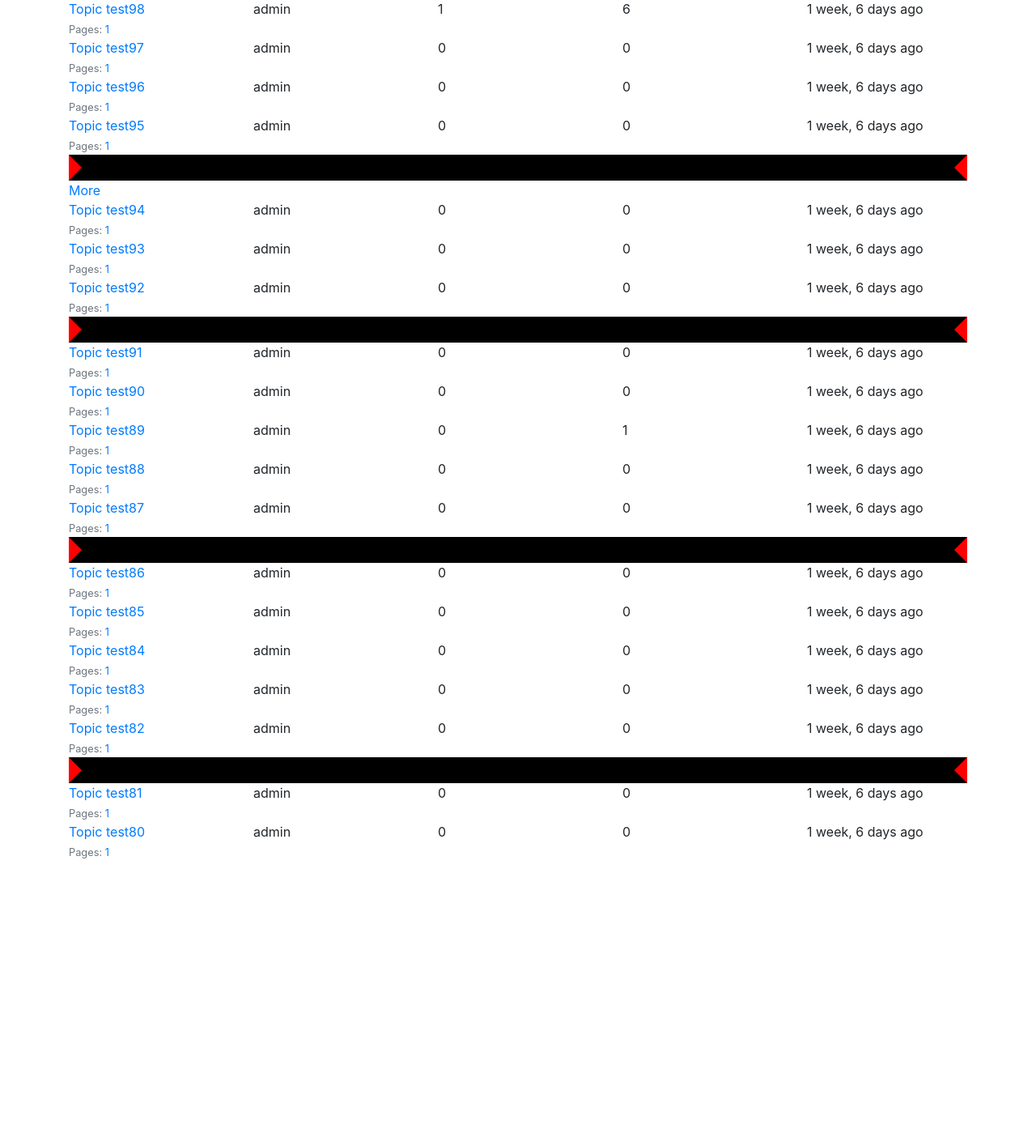
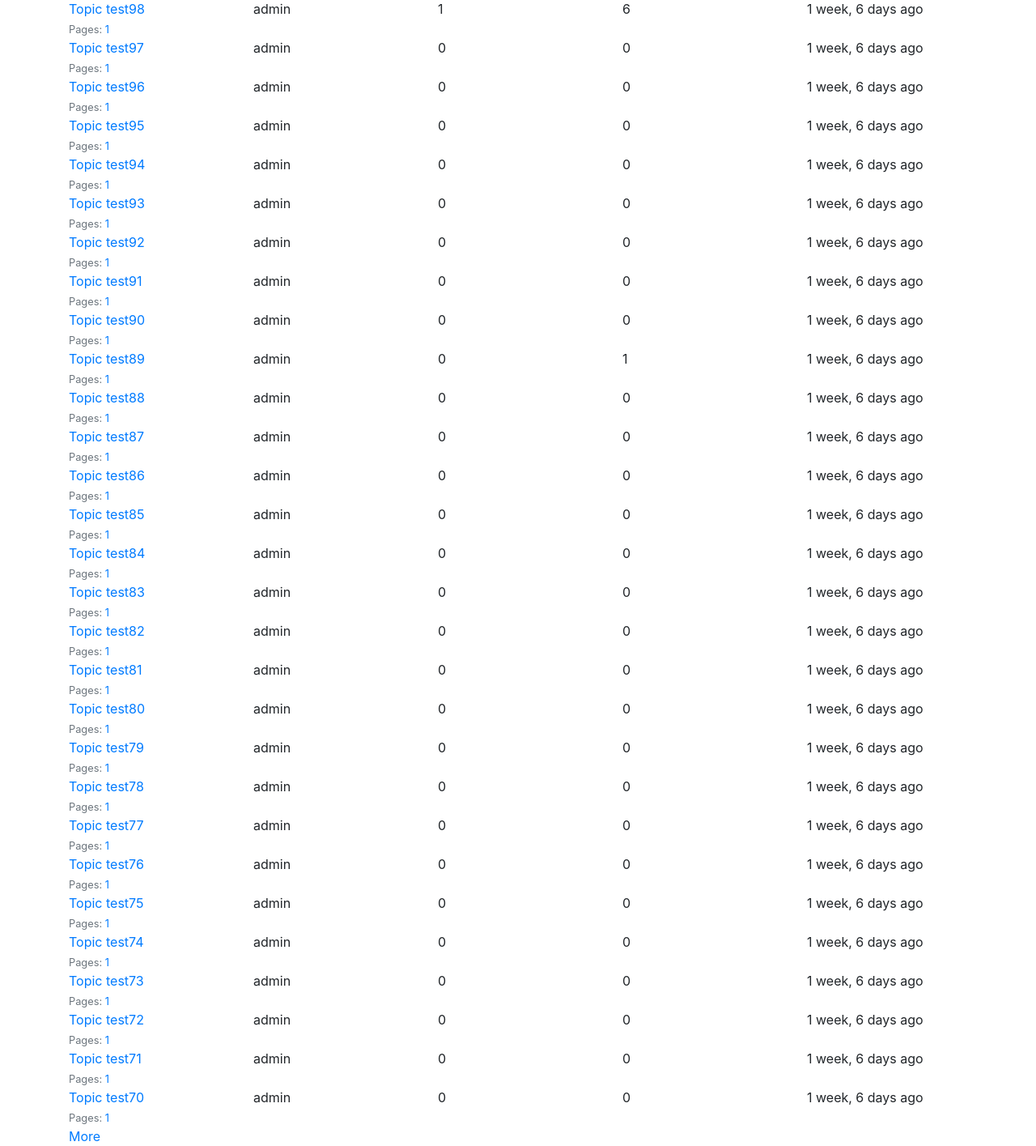
Before and after one commit to volodindmitriy121/RoockLabTestBlog, a Django app: page /boards/1/ in a window 1280 px wide. Shown: the part 287-1702 px from the top of the page at 81% size. Before the commit the page ends 1347 px from the top, so only its background shows below. Run offline with Django 3.2, Linux system fonts and the light colour scheme; data comes from the database, SQL or seed files in the repository; some libraries are stand-ins or nearby versions.

Commit message:
Infinite scroll, reply ajax(WIP)

```diff
--- a/RoockLabTestBlog/urls.py
+++ b/RoockLabTestBlog/urls.py
@@ -42,7 +42,10 @@ urlpatterns = [
 
 
     url(r'^boards/(?P<pk>\d+)/topics/(?P<topic_pk>\d+)/$', views.PostListView.as_view(), name='topic_posts'),
-    url(r'^boards/(?P<pk>\d+)/topics/(?P<topic_pk>\d+)/reply/$', views.reply_topic, name='reply_topic'),
+
+    # url(r'^boards/(?P<pk>\d+)/topics/(?P<topic_pk>\d+)/reply/$', views.reply_topic, name='reply_topic'),
+    url(r'^boards/(?P<pk>\d+)/topics/(?P<topic_pk>\d+)/reply/$', views.reply_post, name='reply_topic'),
+
     url(r'^signup/$', accounts_views.signup, name='signup'),
     url(r'^login/$', auth_views.LoginView.as_view(template_name='login.html'), name='login'),
     url(r'^logout/$', auth_views.LogoutView.as_view(), name='logout'),
--- a/boards/views.py
+++ b/boards/views.py
@@ -13,12 +13,11 @@ from rest_framework import permissions
 from .serializers import BoardSerializer, TopicSerializer
 from rest_framework import viewsets
 from django.http import JsonResponse
-from social_django.models import UserSocialAuth
-from django.contrib.auth import update_session_auth_hash
-from django.contrib.auth.forms import AdminPasswordChangeForm, PasswordChangeForm
-from django.contrib import messages
+
+
 # ---------------------------------------------------------------
 # Block of ajax boards views
+
 
 def save_board_form(request, form, template_name):
     data = {}
@@ -71,10 +70,80 @@ def board_delete(request, pk):
 
     return JsonResponse(data)
 
+
 # --------------------------------------------------------------
 
 
+# @login_required
+# def reply_post(request, pk, topic_pk):
+#     """
+#     boards/pk/topics/pk/reply
+#     """
+#     data = {}
+#     topic = get_object_or_404(Topic, board__pk=pk, pk=topic_pk)
+#     if request.method == 'POST':
+#         form = PostForm(request.POST)
+#         if form.is_valid():
+#             post = form.save(commit=False)
+#             post.topic = topic
+#             post.created_by = request.user
+#             post.save()
+#
+#             topic.last_updated = timezone.now()
+#             topic.save()
+#
+#             data['message'] = post.message
+#             data['topic'] = str(post.topic)
+#             data['created_by'] = post.created_by.username
+#             data['created_at'] = post.created_at
+#
+#             topic_url = reverse('topic_posts', kwargs={'pk': pk, 'topic_pk': topic_pk})
+#             data['topic_url'] = topic_url
+#
+#             return JsonResponse(data)
+#     else:
+#
+#         form = PostForm()
+#     return render(request, 'reply_topic.html', {'topic': topic, 'form': form})
+
+
+@login_required
+def reply_post(request, pk, topic_pk):
+    """
+    boards/pk/topics/pk/reply
+    """
+    data = {}
+    topic = get_object_or_404(Topic, board__pk=pk, pk=topic_pk)
+    if request.method == 'POST':
+        form = PostForm(request.POST)
+        if form.is_valid():
+            post = form.save(commit=False)
+            post.topic = topic
+            post.created_by = request.user
+            post.save()
+
+            topic.last_updated = timezone.now()
+            topic.save()
+
+            data['message'] = post.message
+            data['topic'] = str(post.topic)
+            data['created_by'] = post.created_by.username
+            data['created_at'] = post.created_at
+
+            topic_url = reverse('topic_posts', kwargs={'pk': pk, 'topic_pk': topic_pk})
+            data['topic_url'] = topic_url
+            return JsonResponse(data)
+    else:
+        form = PostForm()
+    return render(request, 'reply_topic.html', {'topic': topic, 'form': form})
+
+
+
+
+
+
 # --------------------------------------------------------------
+
 
 class BoardListView(ListView):
     """
@@ -139,7 +208,6 @@ class PostListView(ListView):
     paginate_by = 10
     context_object_name = 'posts'
     template_name = 'topic_posts.html'
-
 
     def get_context_data(self, **kwargs):
         session_key = 'viewed_topic_{}'.format(self.topic.pk)
--- a/static/css/app.css
+++ b/static/css/app.css
@@ -3,8 +3,20 @@
 }
 
 .loader {
+    position: fixed;
+    left: 50%;
+    top: 85%;
     border-top: 16px solid black;
-    border-right: 16px solid red;
+    border-right: 16px solid snow;
     border-bottom: 16px solid black;
-    border-left: 16px solid red;
+    border-left: 16px solid snow;
+    border-radius: 50%;
+    width: 85px;
+    height: 85px;
+    animation: spin 2s linear infinite;
 }
+
+@keyframes spin {
+    0% { transform: rotate(0deg); }
+    100% { transform: rotate(360deg); }
+}
--- a/templates/includes/infinite.html
+++ b/templates/includes/infinite.html
@@ -20,10 +20,10 @@
         var infinite = new Waypoint.Infinite({
             element: $('.infinite-container')[0],
             onBeforePageLoad: function () {
-                $('.loading').show();
+                $('.loader').show();
             },
             onAfterPageLoad: function ($items) {
-                $('.loading').hide();
+                $('.loader').hide();
             }
         });
     </script>
--- a/templates/topics.html
+++ b/templates/topics.html
@@ -1,4 +1,6 @@
 {% extends 'base.html' %}
+
+{% load static %}
 
 {% load humanize %}
 
@@ -41,9 +43,12 @@
 
     <div class="infinite-container">
         {% for topic in topics %}
+
+            {% url 'topic_posts' board.pk topic.pk as topic_url %}
+
             <div class="infinite-item">
-            {% url 'topic_posts' board.pk topic.pk as topic_url %}
                 <div class="row">
+
                     <div class="col-sm">
                         <p class="mb-0">
                             <a href="{{ topic_url }}">{{ topic.subject }}</a>
@@ -64,10 +69,9 @@
                     <div class="col-sm">{{ topic.views }}</div>
                     <div class="col-sm">{{ topic.last_updated|naturaltime }}</div>
                 </div>
-
+            </div>
         {% endfor %}
 
-        </div>
 
     </div>
 
```
Also changed, not shown: boards/forms.py (+7 -1 lines), templates/reply_topic.html (+35 -25 lines). Lines whose indentation alone changed are shown as unchanged.
